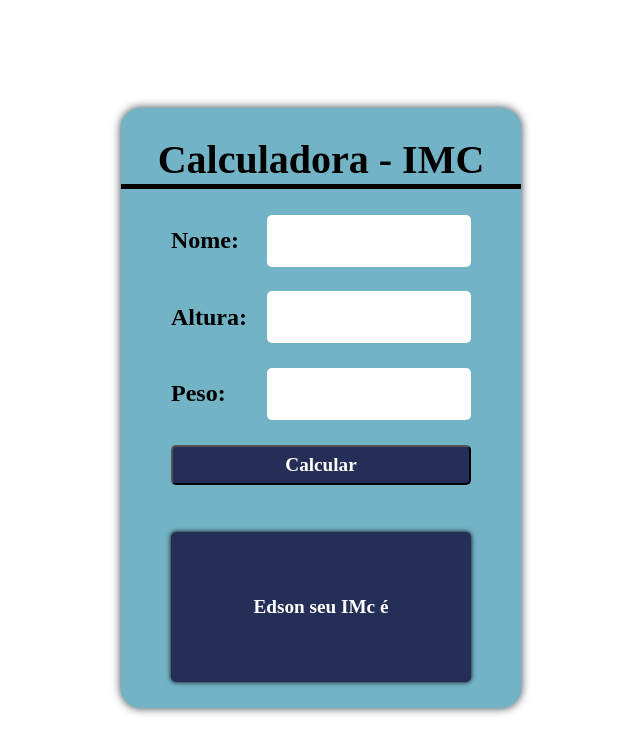
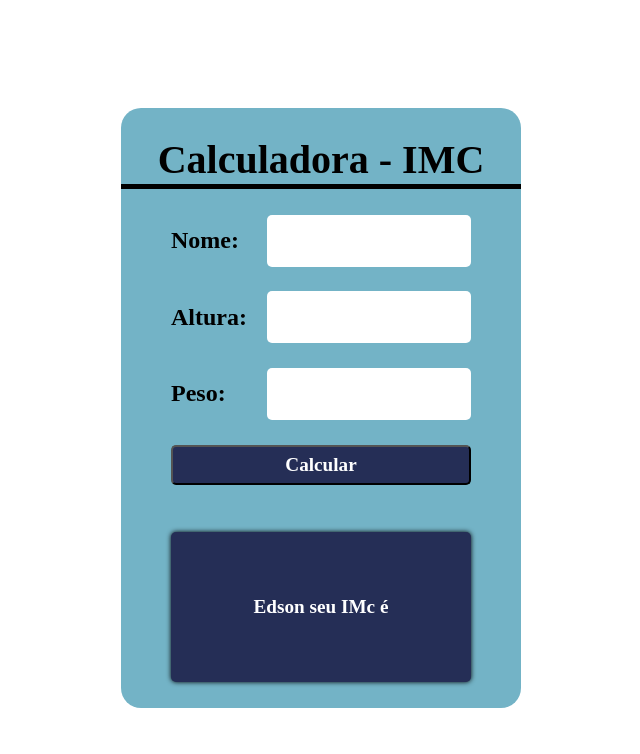
Before and after one commit to EdsonJuni0r/calculadora-imc, a plain HTML site: page index.html in a window 1280 px wide. Shown: the whole page, without its empty margins (327-967 px from the left). Drawn offline with Linux system fonts and the light colour scheme.

Commit message:
Update style.css

```diff
--- a/style.css
+++ b/style.css
@@ -15,7 +15,7 @@ main{
     align-items: center;
     justify-content: space-evenly;
     border-radius: 20px;
-    box-shadow: 0 0 10px rgb(43, 59, 69);
+    box-shadow: 0 5 10px rgb(43, 59, 69);
 }
 
 .title{
```
